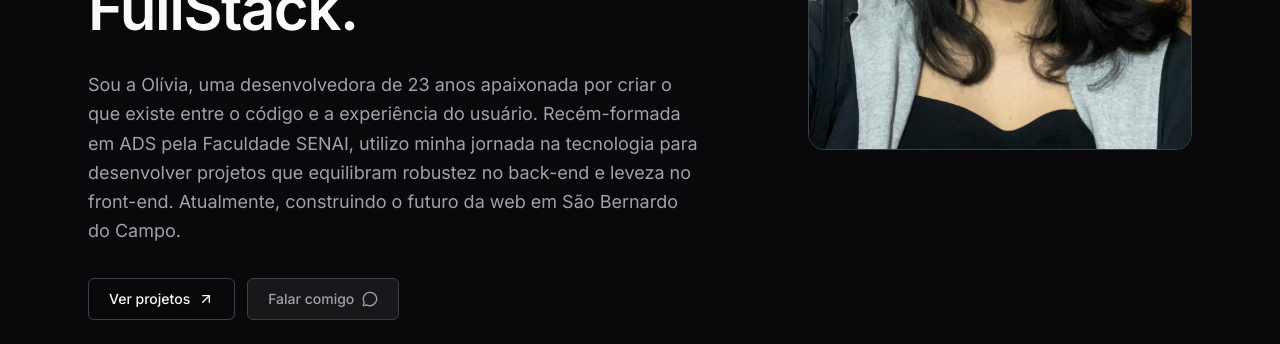
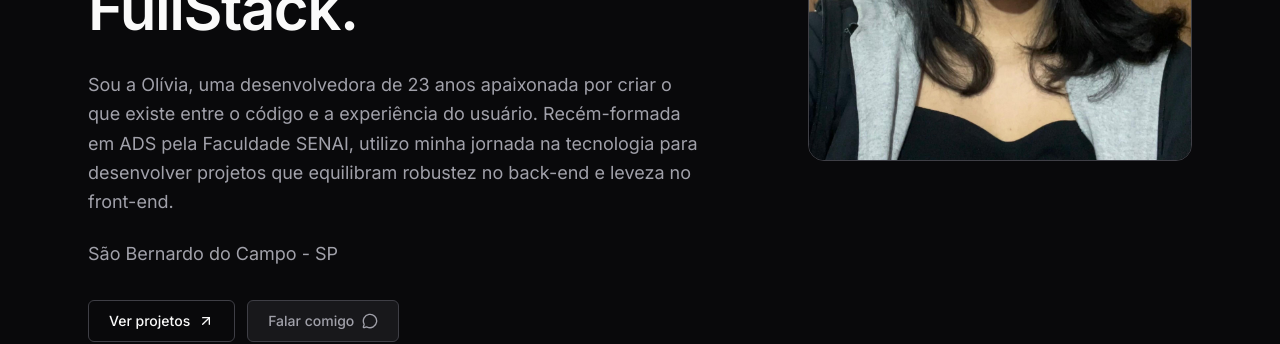
Before and after one commit to olivialourenco/portifolio, a Next.js app: page / in a window 1280 px wide. Shown: the part 604-948 px from the top of the page. Built offline with nearby package versions, Linux system fonts and the light colour scheme; no server answers.

Commit message:
atualização textos 2

```diff
--- a/src/components/Hero.tsx
+++ b/src/components/Hero.tsx
@@ -34,7 +34,11 @@ export function Hero() {
           Sou a Olívia, uma desenvolvedora de 23 anos apaixonada por criar o que existe
           entre o código e a experiência do usuário. Recém-formada em ADS pela Faculdade SENAI, utilizo
           minha jornada na tecnologia para desenvolver projetos que equilibram robustez no back-end e
-          leveza no front-end. Atualmente, construindo o futuro da web em São Bernardo do Campo.
+          leveza no front-end.
+          </p>
+
+          <p className="text-muted md:text-lg mt-4">
+            São Bernardo do Campo - SP
           </p>
 
           <div className="flex flex-wrap items-center gap-3 pt-2">
```
